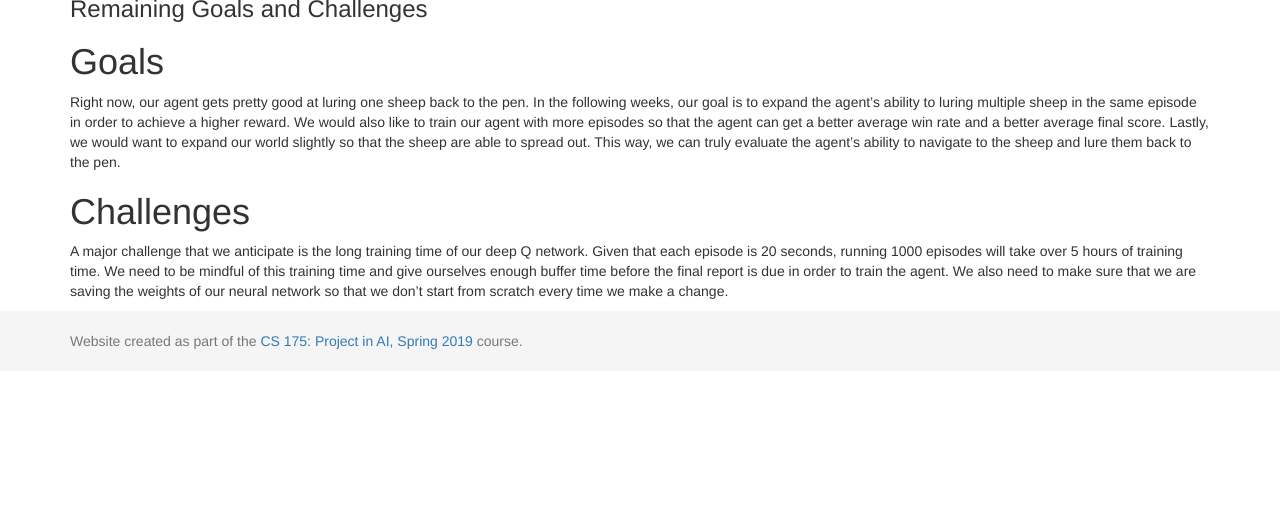
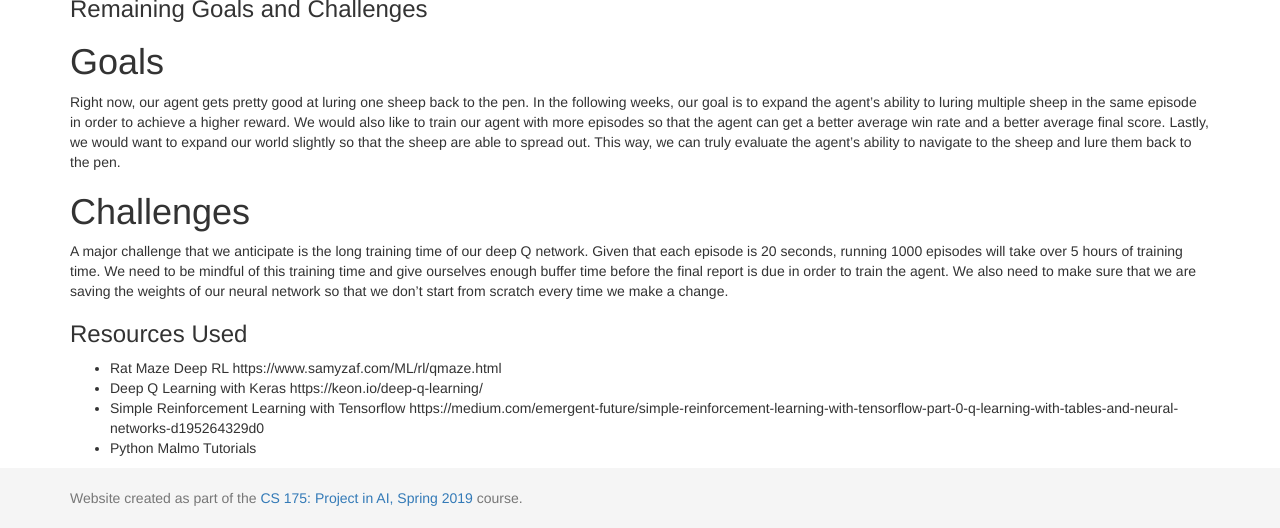
Before and after one commit to mrdanshih/pita, a Jekyll site: the page built from docs/status.md, in a window 1280 px wide and 900 px high, scrolled down 1877 px, cut to the strip 372-900 px from the top of the window. Built offline with Jekyll 4.4.1, drawn with Linux system fonts in a browser that asks for light colours; before the commit the page ends 2620 px from its top, so only the background shows below that.

Commit message:
small update to status

```diff
--- a/docs/status.md
+++ b/docs/status.md
@@ -81,3 +81,10 @@ Right now, our agent gets pretty good at luring one sheep back to the pen. In th
 # Challenges
 
 A major challenge that we anticipate is the long training time of our deep Q network. Given that each episode is 20 seconds, running 1000 episodes will take over 5 hours of training time. We need to be mindful of this training time and give ourselves enough buffer time before the final report is due in order to train the agent. We also need to make sure that we are saving the weights of our neural network so that we don’t start from scratch every time we make a change.
+
+### Resources Used
+
+- Rat Maze Deep RL https://www.samyzaf.com/ML/rl/qmaze.html
+- Deep Q Learning with Keras https://keon.io/deep-q-learning/
+- Simple Reinforcement Learning with Tensorflow https://medium.com/emergent-future/simple-reinforcement-learning-with-tensorflow-part-0-q-learning-with-tables-and-neural-networks-d195264329d0
+- Python Malmo Tutorials
```
